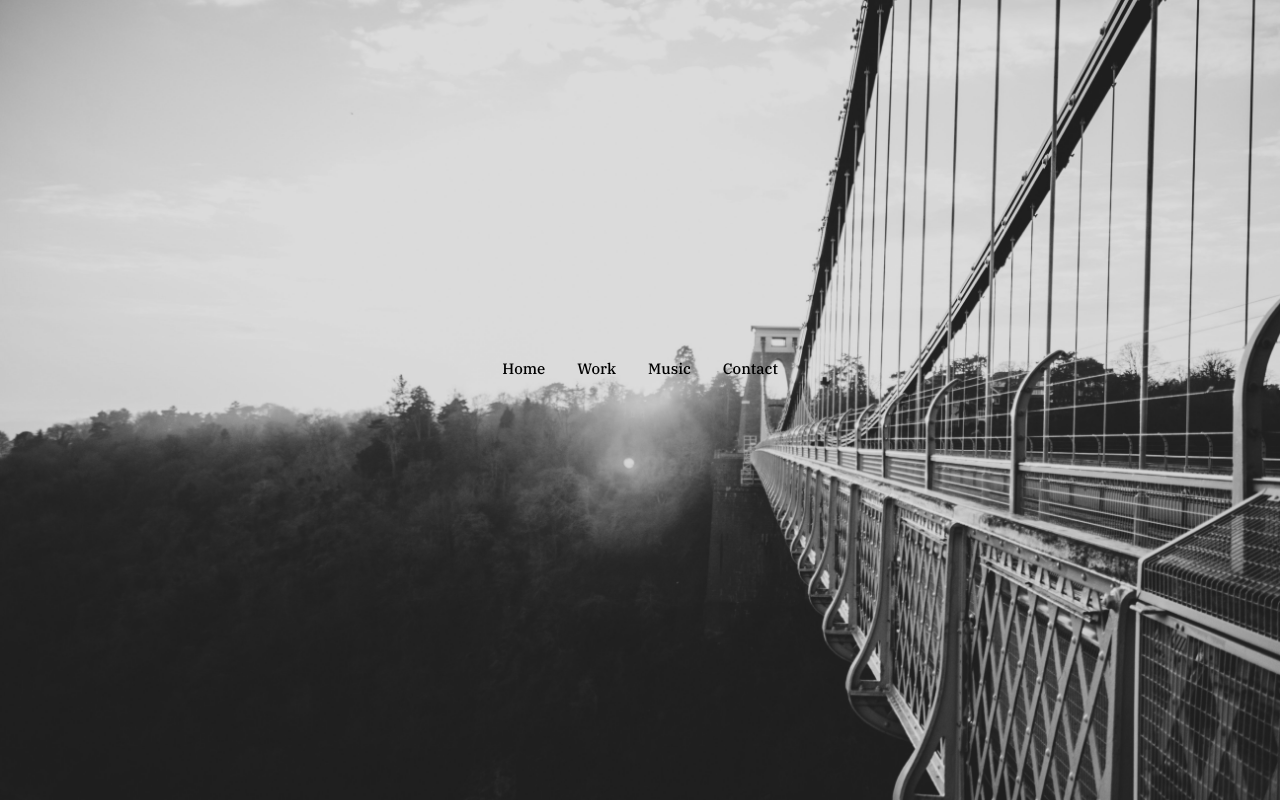
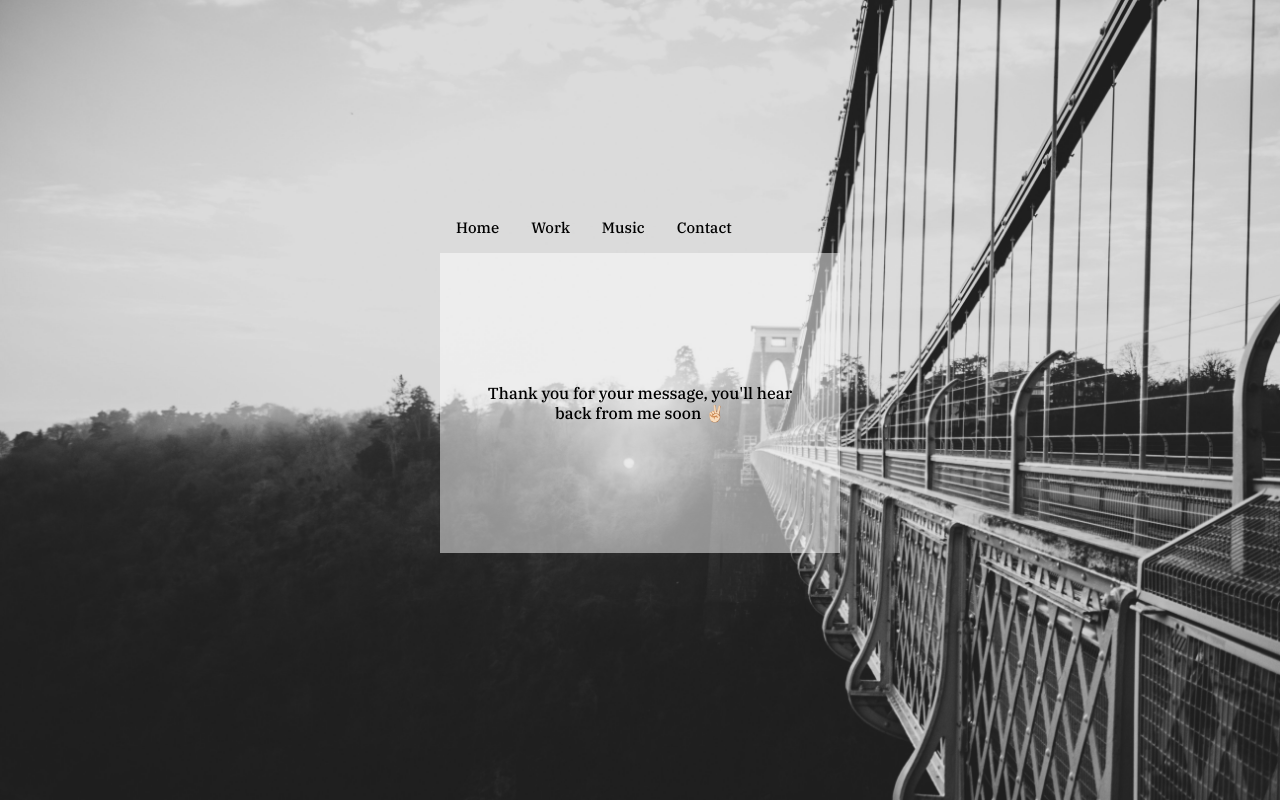
Before and after one commit to nathanaellloyd/portfolio-site, a React (Create React App) app: page /success in a window 1280 px wide. Built offline with nearby package versions, Linux system fonts and the light colour scheme.

Commit message:
add success page and styling

```diff
--- a/src/Components/Success.js
+++ b/src/Components/Success.js
@@ -1,5 +1,26 @@
 import React from 'react';
 
-export default function Success() {
-    return <div>Form successfully submitted!</div>
-  }
+function Success() {
+
+
+  const Emoji = props => (
+    <span
+      className="emoji"
+      role="img"
+    >
+      {props.symbol}
+    </span>
+  )
+
+
+    return (
+        <>
+            <div className="success-square">
+            <p className="success-message">Thank you for your message, you'll hear back from me soon <Emoji symbol="✌🏻"/></p>
+            </div>
+        </>
+    )
+
+}
+
+export default Success;
--- /dev/null
+++ b/src/Styling/success.css
@@ -0,0 +1,42 @@
+.success-message {
+    font-family: "IBM Plex Serif";
+    text-align: center;
+    padding: 2rem;
+}
+
+@media (min-width: 400px) {
+    .success-square {
+        width: 400px;
+        height: 300px;
+        display: grid;
+        text-align: center;
+        place-items: center;
+        color: black;
+        background: rgba(255,255,255, 0.5);
+        position: relative;
+    }
+}
+
+@media (max-width: 400px) {
+    .success-square {
+        width: 350px;
+        height: 100%;
+        display: grid;
+        place-items: center;
+        color: black;
+        background: rgba(255,255,255, 0.5);
+        position: relative;
+    }
+}
+
+@media (max-width: 330px) {
+    .success-square {
+        width: 315px;
+        height: 100%;
+        display: grid;
+        place-items: center;
+        color: black;
+        background: rgba(255,255,255, 0.5);
+        position: relative;
+    }
+}
--- a/src/index.css
+++ b/src/index.css
@@ -4,3 +4,4 @@
 @import './Styling/contact.css';
 @import './Styling/music.css';
 @import './Styling/work.css';
+@import './Styling/success.css';
```
